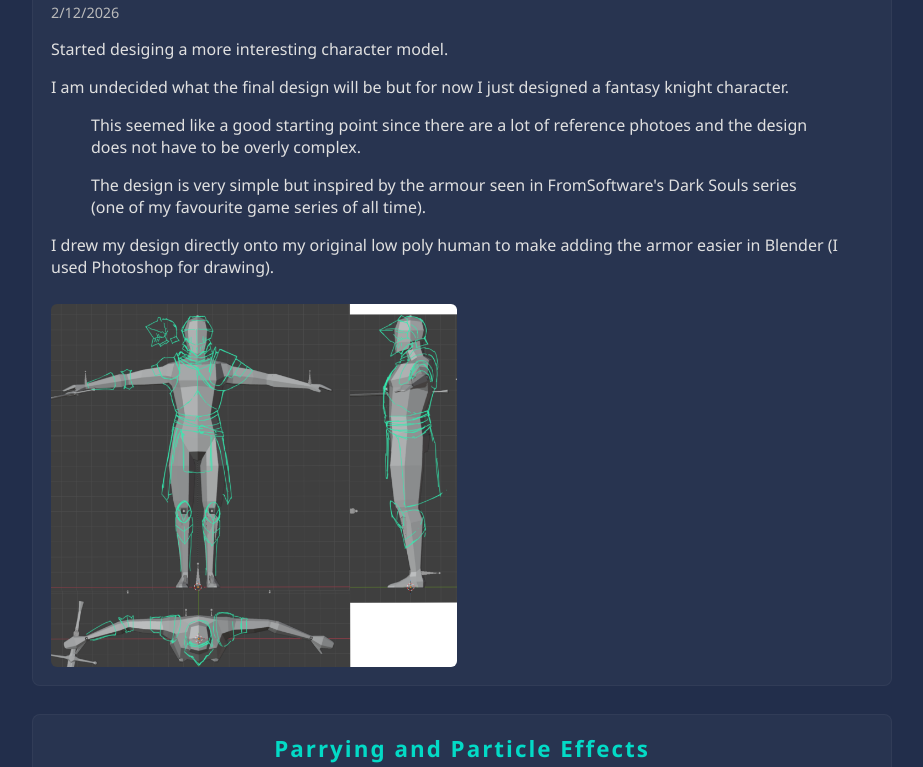
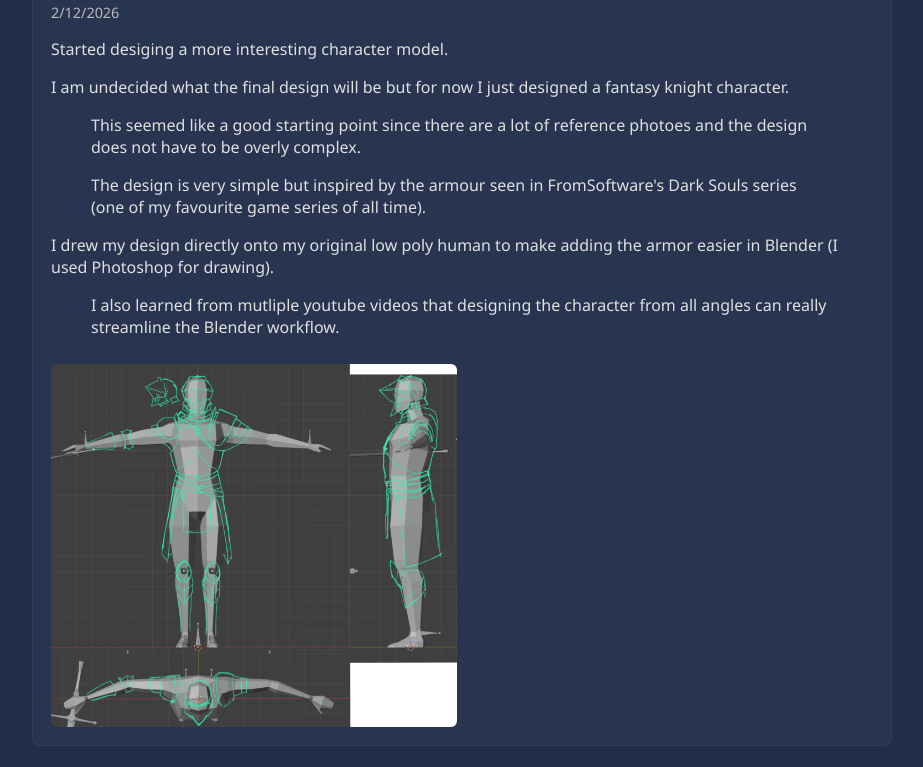
Before and after one commit to EthanRMcKeen/EthanRMcKeen.github.io, a plain HTML site: page blog.html in a window 1280 px wide. Shown: the part 708-1475 px from the top of the page, without its empty margins (178-1101 px from the left). Drawn offline with Linux system fonts and the light colour scheme; a web font is replaced by a local one.

Commit message:
Update blog.html

```diff
--- a/blog.html
+++ b/blog.html
@@ -52,7 +52,8 @@
                     <p>I am undecided what the final design will be but for now I just designed a fantasy knight character.</p>
                     <blockquote>This seemed like a good starting point since there are a lot of reference photoes and the design does not have to be overly complex.</blockquote>
                     <blockquote>The design is very simple but inspired by the armour seen in FromSoftware's Dark Souls series (one of my favourite game series of all time).</blockquote>
-                    <p>I drew my design directly onto my original low poly human to make adding the armor easier in Blender (I used Photoshop for drawing).</p>`,
+                    <p>I drew my design directly onto my original low poly human to make adding the armor easier in Blender (I used Photoshop for drawing).</p>
+                    <blockquote>I also learned from mutliple youtube videos that designing the character from all angles can really streamline the Blender workflow.</blockquote>`,
         images: ['./figs/knight_preliminary_design.png']
     },
     {
```
